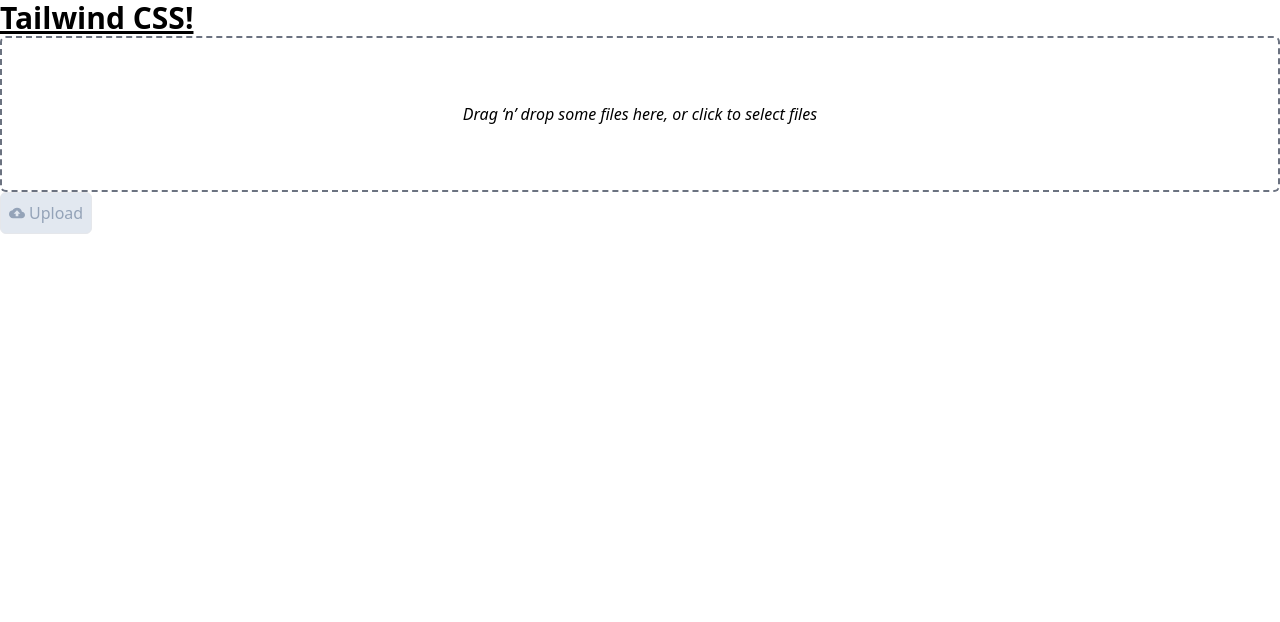
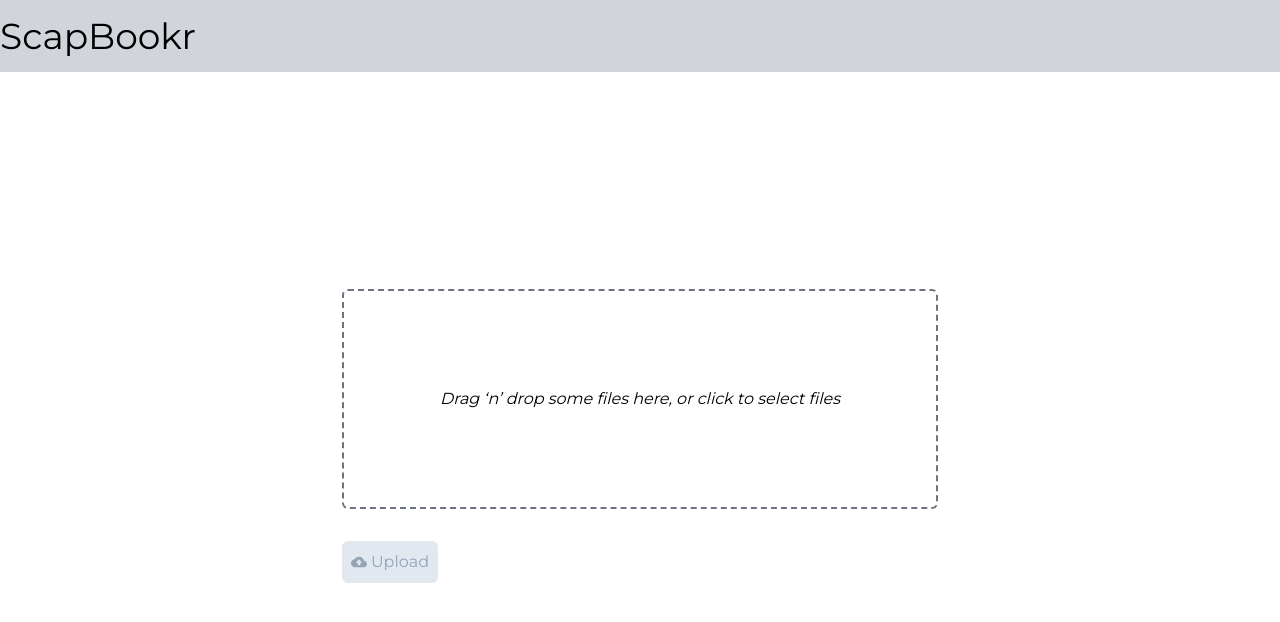
Before and after one commit to rabidcodemonkey/scrapbookr, a Next.js app: page / in a window 1280 px wide. Shown: the top 622 px of the page. Built offline with nearby package versions, Linux system fonts and the light colour scheme.

Commit message:
initial styling for the page

```diff
--- a/components/image/ImageDropper.tsx
+++ b/components/image/ImageDropper.tsx
@@ -1,4 +1,3 @@
-import { type } from 'os';
 import React from 'react';
 import Dropzone, { DropEvent, FileRejection } from 'react-dropzone';
 
@@ -61,7 +60,7 @@
         <div {...getRootProps()}>
           <input {...getInputProps()} />
           <div
-            className={`text-center p-16 border-2 border-dashed border-gray-500 italic hover:bg-gray-500/50 foc
+            className={`text-center p-24 grid justify-center items-center border-2 border-dashed border-gray-500 italic hover:bg-gray-500/50 foc
                         transition-all rounded-md cursor-pointer select-none ${
                           hasFocus ? 'bg-gray-500/50' : ''
                         }`}
--- a/components/image/ImageUploader.tsx
+++ b/components/image/ImageUploader.tsx
@@ -54,7 +54,7 @@
     <>
       <ImageDropper onDropImages={addImages} />
       <button
-        className='inline-flex items-center space-x-1'
+        className='inline-flex items-center space-x-1 mt-8'
         disabled={images.length === 0}
         onClick={uploadImages}
       >
--- /dev/null
+++ b/components/layout/header.tsx
@@ -0,0 +1,11 @@
+import React from 'react'
+
+export const Header = () => {
+  return (
+    <header className="py-4 bg-gray-300">
+      <div className="container mx-auto font-Montserrat">
+        <span className="text-4xl">ScapBookr</span>
+      </div>
+    </header>
+  )
+}
--- a/package.json
+++ b/package.json
@@ -9,6 +9,7 @@
     "lint": "next lint"
   },
   "dependencies": {
+    "@fontsource/montserrat": "^4.5.13",
     "axios": "^1.1.3",
     "multer": "^1.4.5-lts.1",
     "next": "12.3.1",
--- a/pages/index.tsx
+++ b/pages/index.tsx
@@ -1,13 +1,16 @@
 import type { NextPage } from 'next';
 import { ImageUploader } from '../components/image/ImageUploader';
+import { Header } from '../components/layout/header';
 
 const Home: NextPage = () => {
   return (
     <>
-      <div className='h-screen'>
-        <h1 className='text-3xl font-bold underline'>Tailwind CSS!</h1>
-        <div className='container mx-auto h-full'>
-          <ImageUploader uploadUrl='/api/bookr' />
+      <div className='h-screen flex flex-col'>
+        <Header />
+        <div className='max-w-5xl mx-auto h-full flex flex-col'>
+          <div className="my-auto">
+            <ImageUploader uploadUrl='/api/bookr' />
+          </div>
         </div>
       </div>
     </>
--- a/styles/globals.scss
+++ b/styles/globals.scss
@@ -1,6 +1,8 @@
 @tailwind base;
 @tailwind components;
 @tailwind utilities;
+
+@import '@fontsource/montserrat';
 
 @layer base {
   button,
--- a/tailwind.config.js
+++ b/tailwind.config.js
@@ -1,3 +1,4 @@
+const defaultTheme = require("tailwindcss/defaultTheme");
 /** @type {import('tailwindcss').Config} */
 module.exports = {
   content: [
@@ -5,7 +6,11 @@
     './components/**/*.{js,ts,jsx,tsx}',
   ],
   theme: {
-    extend: {},
+    extend: {
+      fontFamily: {
+        "sans": ["Montserrat", ...defaultTheme.fontFamily.sans],
+      },
+    },
   },
   plugins: [],
 };
```
Also changed, not shown: 1 other file (tests, documents, lock files or other folders).
